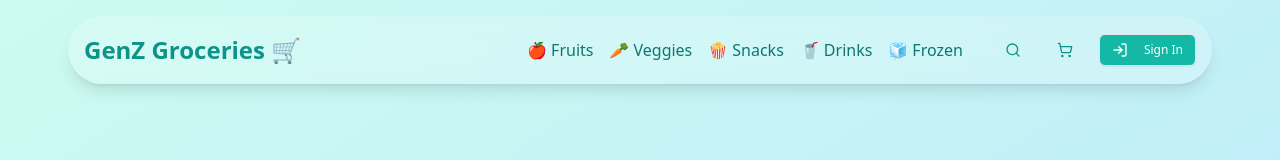
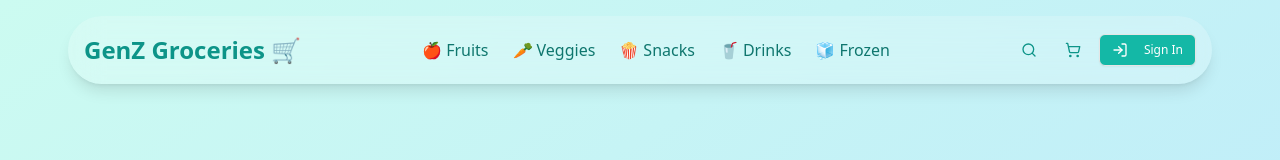
Before and after one commit to SachPlayZ/inBazaar, a Next.js app in the folder in-bazaar-frontend/: page / in a window 1280 px wide. Shown: the top 160 px of the page. Built offline with nearby package versions, Linux system fonts and the light colour scheme.

Commit message:
Bro addeD

```diff
--- a/in-bazaar-frontend/components/Navbar.tsx
+++ b/in-bazaar-frontend/components/Navbar.tsx
@@ -1,7 +1,7 @@
 "use client";
 
 import { useState } from "react";
-import { motion } from "framer-motion";
+import { motion, AnimatePresence } from "framer-motion";
 import { Search, ShoppingCart, Menu, LogIn } from "lucide-react";
 import { Input } from "@/components/ui/input";
 import { Button } from "@/components/ui/button";
@@ -25,17 +25,27 @@ export function Navbar() {
         transition={{ duration: 0.5 }}
         className="w-11/12 max-w-6xl bg-white bg-opacity-20 backdrop-filter backdrop-blur-lg rounded-full shadow-lg p-4"
       >
-        <div className="flex items-center justify-between">
+        <div className="flex items-center justify-between relative">
+          {/* Left Section - Logo */}
           <motion.div
             whileHover={{ scale: 1.05 }}
-            className="text-2xl font-bold text-teal-600"
+            className="text-2xl font-bold text-teal-600 flex-shrink-0"
           >
             GenZ Groceries 🛒
           </motion.div>
 
-          <div className="flex items-center space-x-4">
-            <div className="hidden md:flex space-x-4">
-              {categories.map((category, index) => (
+          {/* Middle Section - Navigation */}
+          <AnimatePresence>
+            {!isSearchOpen && (
+              <motion.div
+                initial={{ opacity: 0, x: -20 }}
+                animate={{ opacity: 1, x: 0 }}
+                exit={{ opacity: 0, x: -20 }}
+                transition={{ duration: 0.2 }}
+                className="hidden md:flex justify-center flex-grow mx-4"
+              >
+                <div className="flex space-x-6">
+                  {categories.map((category) => (
                     <motion.a
                       key={category.name}
                       href={`#${category.name.toLowerCase()}`}
@@ -48,29 +58,37 @@ export function Navbar() {
                     </motion.a>
                   ))}
                 </div>
+              </motion.div>
+            )}
+          </AnimatePresence>
 
+          {/* Right Section - Search, Cart, Login */}
+          <div className="flex items-center space-x-2 flex-shrink-0">
+            <div className="relative">
               <motion.div
                 initial={false}
-              animate={{ width: isSearchOpen ? "auto" : 0 }}
+                animate={{
+                  width: isSearchOpen ? "500px" : "0px",
+                  opacity: isSearchOpen ? 1 : 0,
+                }}
                 transition={{ duration: 0.3 }}
-              className="overflow-hidden"
+                className="absolute right-0 top-1/2 -translate-y-1/2"
               >
                 <Input
                   type="search"
                   placeholder="Search..."
-                className={`bg-white bg-opacity-50 text-teal-800 placeholder-teal-400 rounded-full ${
-                  isSearchOpen ? "w-40 md:w-64" : "w-0"
-                }`}
+                  className="bg-white bg-opacity-50 text-teal-800 placeholder-teal-400 rounded-full w-full"
                 />
               </motion.div>
               <Button
                 variant="ghost"
                 size="icon"
                 onClick={() => setIsSearchOpen(!isSearchOpen)}
-              className="text-teal-600 hover:text-teal-400"
+                className="text-teal-600 hover:text-teal-400 relative z-10"
               >
                 <Search className="h-5 w-5" />
               </Button>
+            </div>
             <Button
               variant="ghost"
               size="icon"
```
Lines whose indentation alone changed are shown as unchanged.
